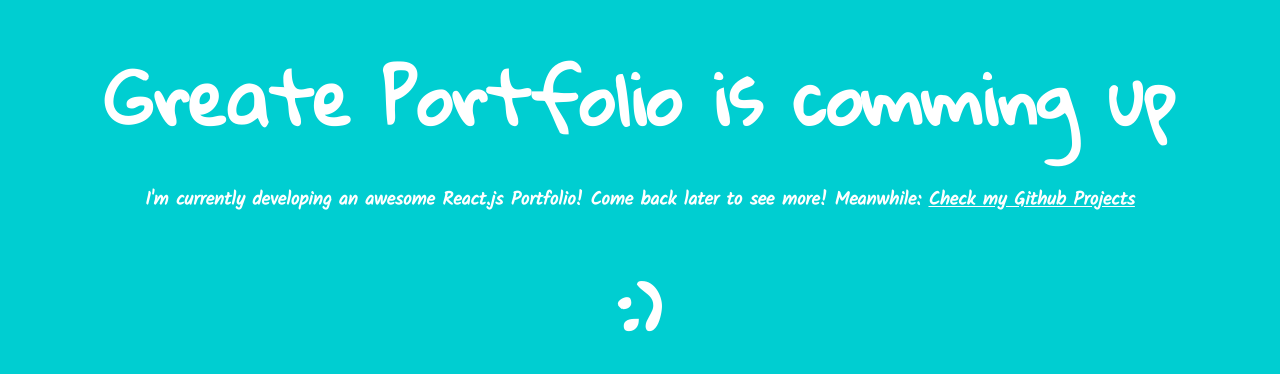
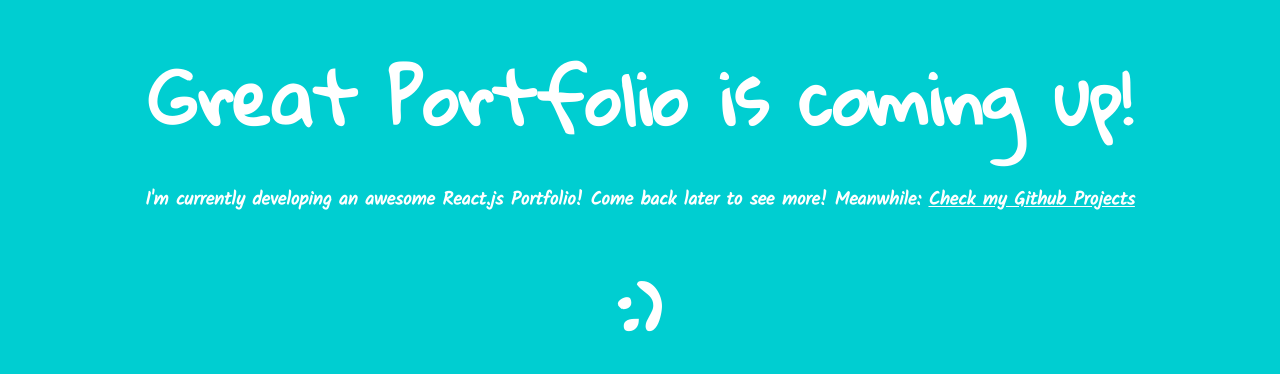
Before and after one commit to theclavedj/thecdjportfolio, a plain HTML site: page index.html in a window 1280 px wide. Shown: the part 172-546 px from the top of the page. Drawn offline with Linux system fonts and the light colour scheme.

Commit message:
started react beta, corrected lang

```diff
--- a/index.html
+++ b/index.html
@@ -6,7 +6,7 @@
     <link rel="stylesheet" href="styles.css">
 </head>
 <body>
-    <h1>Greate Portfolio is comming up</h1>
+    <h1>Great Portfolio is coming up!</h1>
     <h3>
       I'm currently developing an awesome React.js Portfolio!
       Come back later to see more!
```
